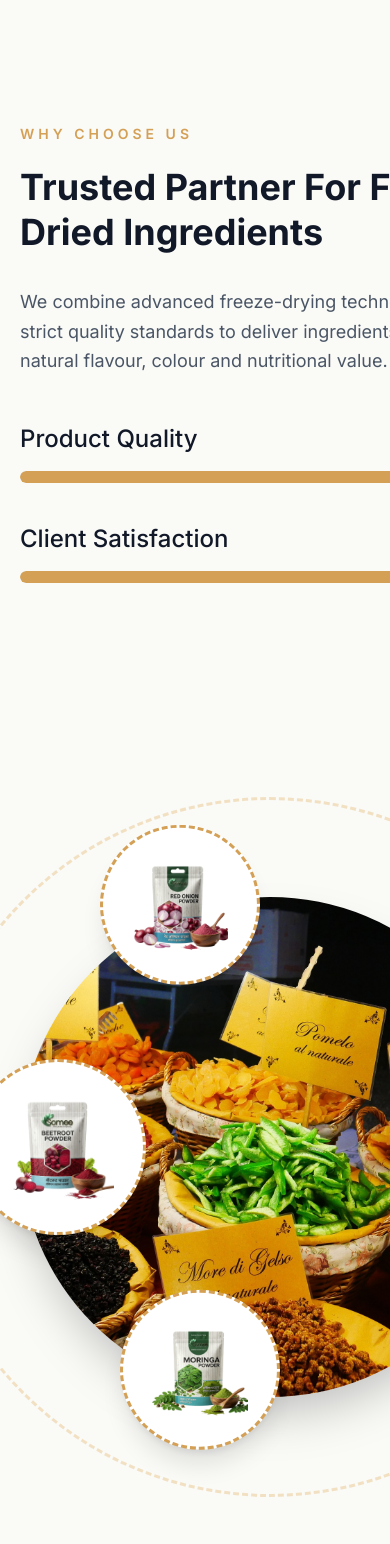
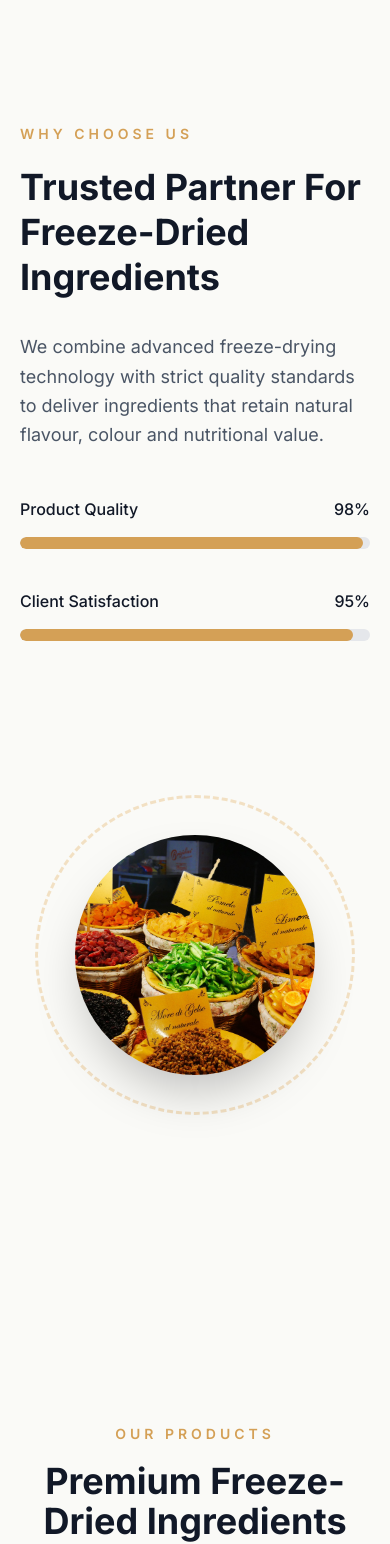
Before and after one commit to architpatle/somee-farm-flora, a React (Vite) app: page / in a window 390 px wide. Shown: the part 2700-4244 px from the top of the page. Built offline with nearby package versions, Linux system fonts and the light colour scheme.

Commit message:
Fixed responsive issues in why choose us section

```diff
--- a/src/components/WhyChooseUs.jsx
+++ b/src/components/WhyChooseUs.jsx
@@ -95,11 +95,11 @@ const WhyChooseUs = () => {
     >
       <div className="max-w-7xl mx-auto px-5 lg:px-8">
 
-        <div className="grid lg:grid-cols-2 gap-20 items-center">
+        <div className="grid lg:grid-cols-2 gap-0 lg:gap-20 items-center">
 
           {/* LEFT CONTENT */}
 
-          <div className="why-content">
+          <div className="why-content order-1 lg:order-1">
 
             <span
               className="
@@ -148,11 +148,11 @@ const WhyChooseUs = () => {
 
               <div>
                 <div className="flex justify-between mb-4">
-                  <span className="text-2xl font-medium">
+                  <span className="text-base md:text-xl lg:text-2xl font-medium">
                     Product Quality
                   </span>
 
-                  <span className="text-2xl font-medium">
+                  <span className="text-base md:text-xl lg:text-2xl font-medium">
                     98%
                   </span>
                 </div>
@@ -171,11 +171,11 @@ const WhyChooseUs = () => {
 
               <div>
                 <div className="flex justify-between mb-4">
-                  <span className="text-2xl font-medium">
+                  <span className="text-base md:text-xl lg:text-2xl font-medium">
                     Client Satisfaction
                   </span>
 
-                  <span className="text-2xl font-medium">
+                  <span className="text-base md:text-xl lg:text-2xl font-medium">
                     95%
                   </span>
                 </div>
@@ -219,7 +219,18 @@ const WhyChooseUs = () => {
 
           {/* RIGHT VISUAL */}
 
-          <div className="relative flex justify-center items-center min-h-[760px]">
+          <div
+            className="
+    relative
+    flex
+    justify-center
+    items-center
+order-2 lg:order-2
+    min-h-[420px]
+    md:min-h-[550px]
+    lg:min-h-[760px]
+  "
+          >
 
             {/* Dotted Ring */}
 
@@ -228,8 +239,14 @@ const WhyChooseUs = () => {
                 dashed-ring
                 absolute
 
-                h-[700px]
-                w-[700px]
+                h-[320px]
+w-[320px]
+
+md:h-[500px]
+md:w-[500px]
+
+lg:h-[700px]
+lg:w-[700px]
 
                 rounded-full
 
@@ -249,8 +266,14 @@ const WhyChooseUs = () => {
                 main-circle
                 relative
 
-                h-[500px]
-                w-[500px]
+                h-[240px]
+w-[240px]
+
+md:h-[360px]
+md:w-[360px]
+
+lg:h-[500px]
+lg:w-[500px]
 
                 rounded-full
                 overflow-hidden
@@ -277,13 +300,27 @@ const WhyChooseUs = () => {
             <div
               className="
                 floating-bubble
+                hidden lg:flex
                 absolute
 
-                top-[70px]
-                left-[80px]
+                top-[10px]
+left-[10px]
 
-                h-40
-                w-40
+md:top-[40px]
+md:left-[40px]
+
+
+lg:top-[70px]
+lg:left-[80px]
+
+h-20
+w-20
+
+md:h-28
+md:w-28
+
+lg:h-40
+lg:w-40
 
                 rounded-full
 
@@ -306,7 +343,7 @@ const WhyChooseUs = () => {
                 src={onion}
                 alt="Onion Powder"
                 className="
-                  h-24
+                 h-12 md:h-16 lg:h-24
                   object-contain
                 "
               />
@@ -317,10 +354,24 @@ const WhyChooseUs = () => {
             <div
               className="
                 floating-bubble
+                hidden lg:flex
                 absolute
 
                 top-1/2
-                left-[-50px]
+                left-[-10px]
+
+md:left-[-25px]
+
+lg:left-[-50px]
+
+h-24
+w-24
+
+md:h-32
+md:w-32
+
+lg:h-44
+lg:w-44
 
                 -translate-y-1/2
 
@@ -348,7 +399,7 @@ const WhyChooseUs = () => {
                 src={beetroot}
                 alt="Beetroot Powder"
                 className="
-                  h-28
+                  h-14 md:h-20 lg:h-28
                   object-contain
                 "
               />
@@ -359,13 +410,27 @@ const WhyChooseUs = () => {
             <div
               className="
                 floating-bubble
+                hidden lg:flex
+
                 absolute
 
-                bottom-[70px]
-                left-[100px]
+                bottom-[10px]
+left-[20px]
 
-                h-40
-                w-40
+md:bottom-[40px]
+md:left-[50px]
+
+lg:bottom-[70px]
+lg:left-[100px]
+
+h-20
+w-20
+
+md:h-28
+md:w-28
+
+lg:h-40
+lg:w-40
 
                 rounded-full
 
@@ -388,7 +453,7 @@ const WhyChooseUs = () => {
                 src={moringa}
                 alt="Moringa Powder"
                 className="
-                  h-24
+                  h-12 md:h-16 lg:h-24
                   object-contain
                 "
               />
```
